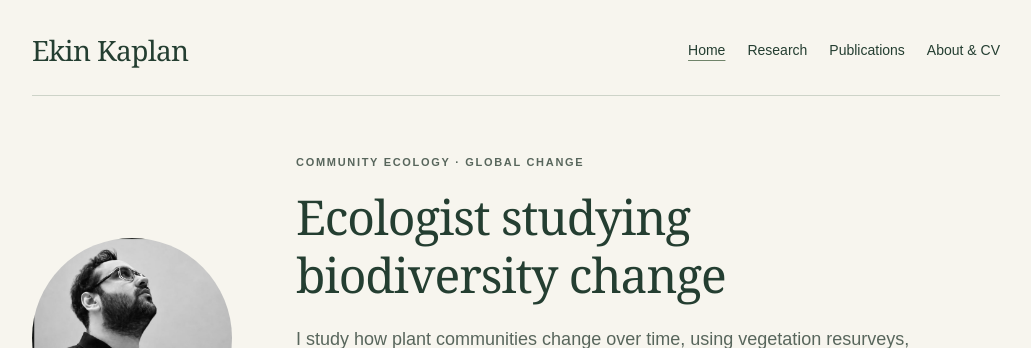
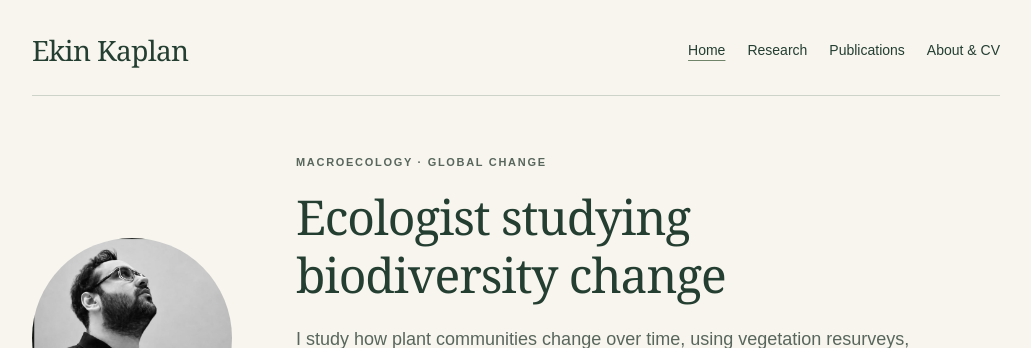
Before and after one commit to EkinKaplan/ekinkaplan.github.io, a Jekyll site: the page built from index.html, in a window 1280 px wide. Shown: the top 348 px of the page, without its empty margins (124-1155 px from the left). Built offline with Jekyll 4.4.1, drawn with Linux system fonts in a browser that asks for light colours.

Commit message:
Update index.html

```diff
--- a/index.html
+++ b/index.html
@@ -5,7 +5,7 @@ permalink: /
 <section class="hero" aria-labelledby="intro-heading">
   <img class="portrait" src="{{ site.data.profile.portrait | relative_url }}" alt="{{ site.data.profile.portrait_alt | escape }}" width="646" height="646" fetchpriority="high">
   <div class="hero-copy">
-    <p class="eyebrow">Community ecology · Global change</p>
+    <p class="eyebrow">Macroecology · Global change</p>
     <h1 id="intro-heading">{{ site.data.profile.headline | escape }}</h1>
     <p class="lead">{{ site.data.profile.intro | escape }}</p>
     <p class="affiliation">{{ site.data.profile.role | escape }}<br>{{ site.data.profile.affiliation | escape }}</p>
```
